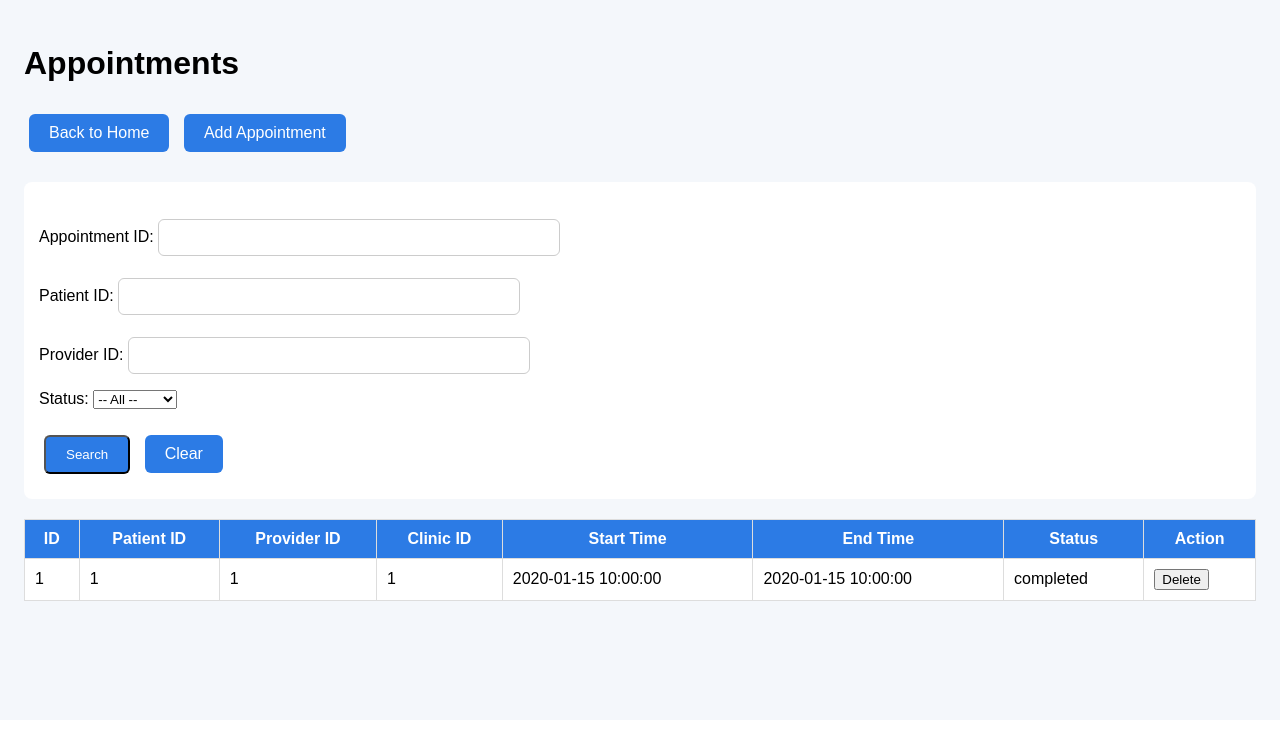
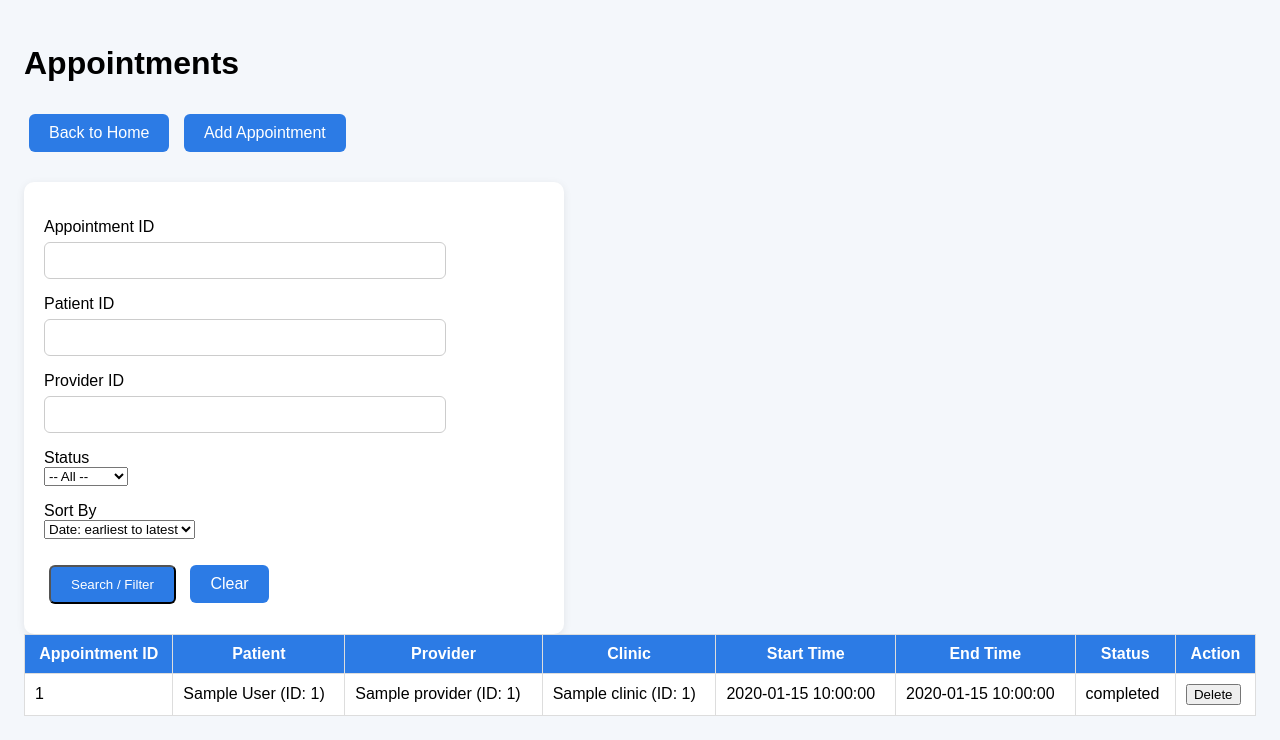
Before and after one commit to ZihanGuo1204/clinic-appointment-system, a Flask app: page /appointments in a window 1280 px wide. Shown: the part 80-820 px from the top of the page. Before the commit the page ends 681 px from the top, so only its background shows below. Run offline with Flask 3, Linux system fonts and the light colour scheme; tables that the repository leaves empty or names only in its code hold one stand-in row (values such as "Sample post").

Commit message:
appointments.html update

```diff
--- a/templates/appointments.html
+++ b/templates/appointments.html
@@ -1,29 +1,30 @@
 {% extends "base.html" %}
 
 {% block content %}
+
 <h1>Appointments</h1>
 
 <a href="/" class="button">Back to Home</a>
 <a href="/add" class="button">Add Appointment</a>
 
-<form method="GET" action="/appointments" style="margin: 20px 0; background: white; padding: 15px; border-radius: 8px;">
+<form method="GET" action="/appointments" class="form-card" style="margin-top:20px;">
     <p>
-        <label>Appointment ID:</label>
+        <label>Appointment ID</label><br>
         <input type="text" name="appointment_id" value="{{ appointment_id }}">
     </p>
 
     <p>
-        <label>Patient ID:</label>
+        <label>Patient ID</label><br>
         <input type="text" name="patient_id" value="{{ patient_id }}">
     </p>
 
     <p>
-        <label>Provider ID:</label>
+        <label>Provider ID</label><br>
         <input type="text" name="provider_id" value="{{ provider_id }}">
     </p>
 
     <p>
-        <label>Status:</label>
+        <label>Status</label><br>
         <select name="status">
             <option value="">-- All --</option>
             <option value="scheduled" {% if status == "scheduled" %}selected{% endif %}>scheduled</option>
@@ -33,24 +34,35 @@
         </select>
     </p>
 
-    <button type="submit" class="button">Search</button>
+    <p>
+        <label>Sort By</label><br>
+        <select name="sort_by">
+            <option value="date_asc" {% if sort_by == "date_asc" %}selected{% endif %}>Date: earliest to latest</option>
+            <option value="date_desc" {% if sort_by == "date_desc" %}selected{% endif %}>Date: latest to earliest</option>
+            <option value="patient_az" {% if sort_by == "patient_az" %}selected{% endif %}>Patient name: A-Z</option>
+            <option value="provider_az" {% if sort_by == "provider_az" %}selected{% endif %}>Provider name: A-Z</option>
+        </select>
+    </p>
+
+    <button type="submit" class="button">Search / Filter</button>
     <a href="/appointments" class="button">Clear</a>
 </form>
 
 {% if message %}
-<p style="color: green; font-weight: bold;">{{ message }}</p>
+<div class="success">{{ message }}</div>
 {% endif %}
 
 {% if error %}
-<p style="color: red; font-weight: bold;">{{ error }}</p>
+<div class="error">{{ error }}</div>
 {% endif %}
 
+{% if appointments %}
 <table>
     <tr>
-        <th>ID</th>
-        <th>Patient ID</th>
-        <th>Provider ID</th>
-        <th>Clinic ID</th>
+        <th>Appointment ID</th>
+        <th>Patient</th>
+        <th>Provider</th>
+        <th>Clinic</th>
         <th>Start Time</th>
         <th>End Time</th>
         <th>Status</th>
@@ -60,9 +72,9 @@
     {% for appt in appointments %}
     <tr>
         <td>{{ appt.appointment_id }}</td>
-        <td>{{ appt.patient_id }}</td>
-        <td>{{ appt.provider_id }}</td>
-        <td>{{ appt.clinic_id }}</td>
+        <td>{{ appt.patient_name }} (ID: {{ appt.patient_id }})</td>
+        <td>{{ appt.provider_name }} (ID: {{ appt.provider_id }})</td>
+        <td>{{ appt.clinic_name }} (ID: {{ appt.clinic_id }})</td>
         <td>{{ appt.start_time }}</td>
         <td>{{ appt.end_time }}</td>
         <td>{{ appt.status }}</td>
@@ -74,4 +86,8 @@
     </tr>
     {% endfor %}
 </table>
+{% else %}
+<p>No appointment records to display.</p>
+{% endif %}
+
 {% endblock %}
```
